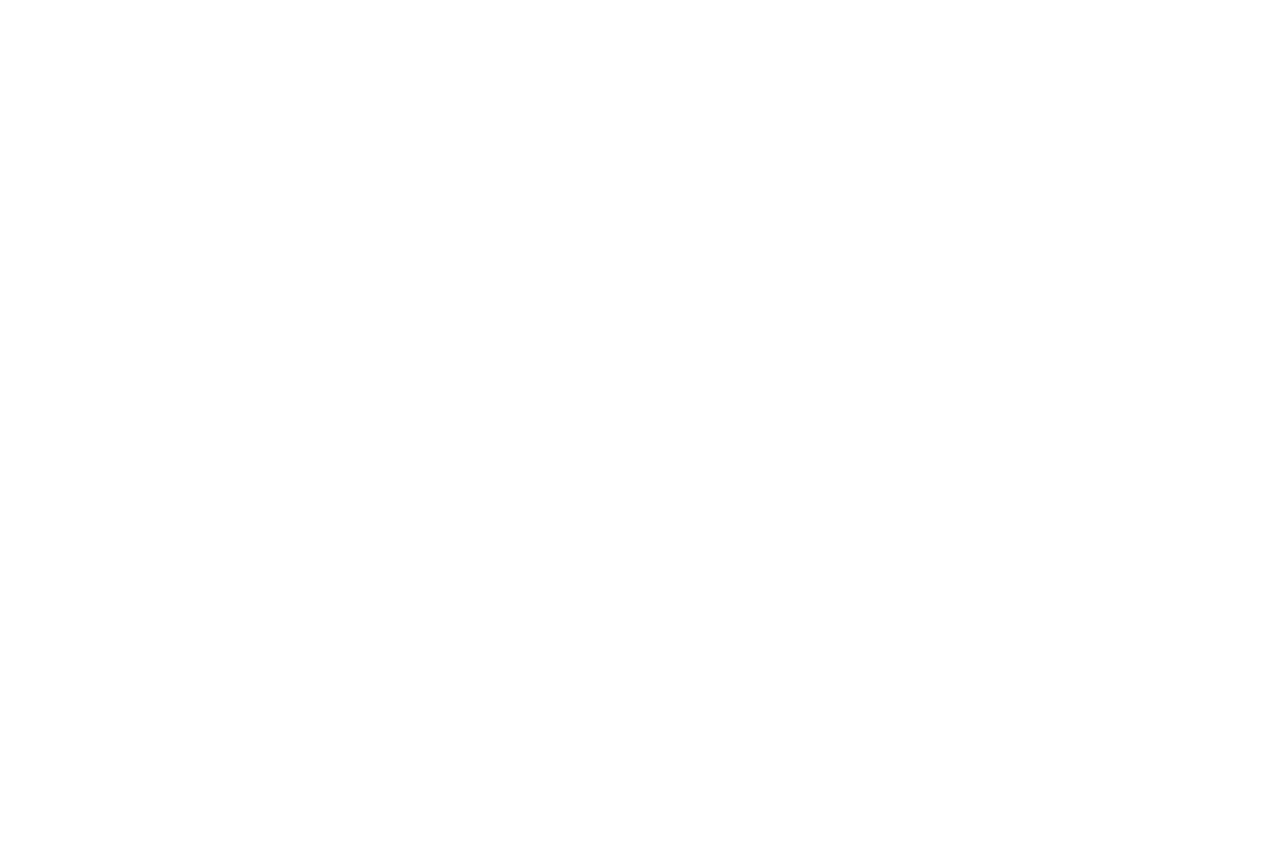
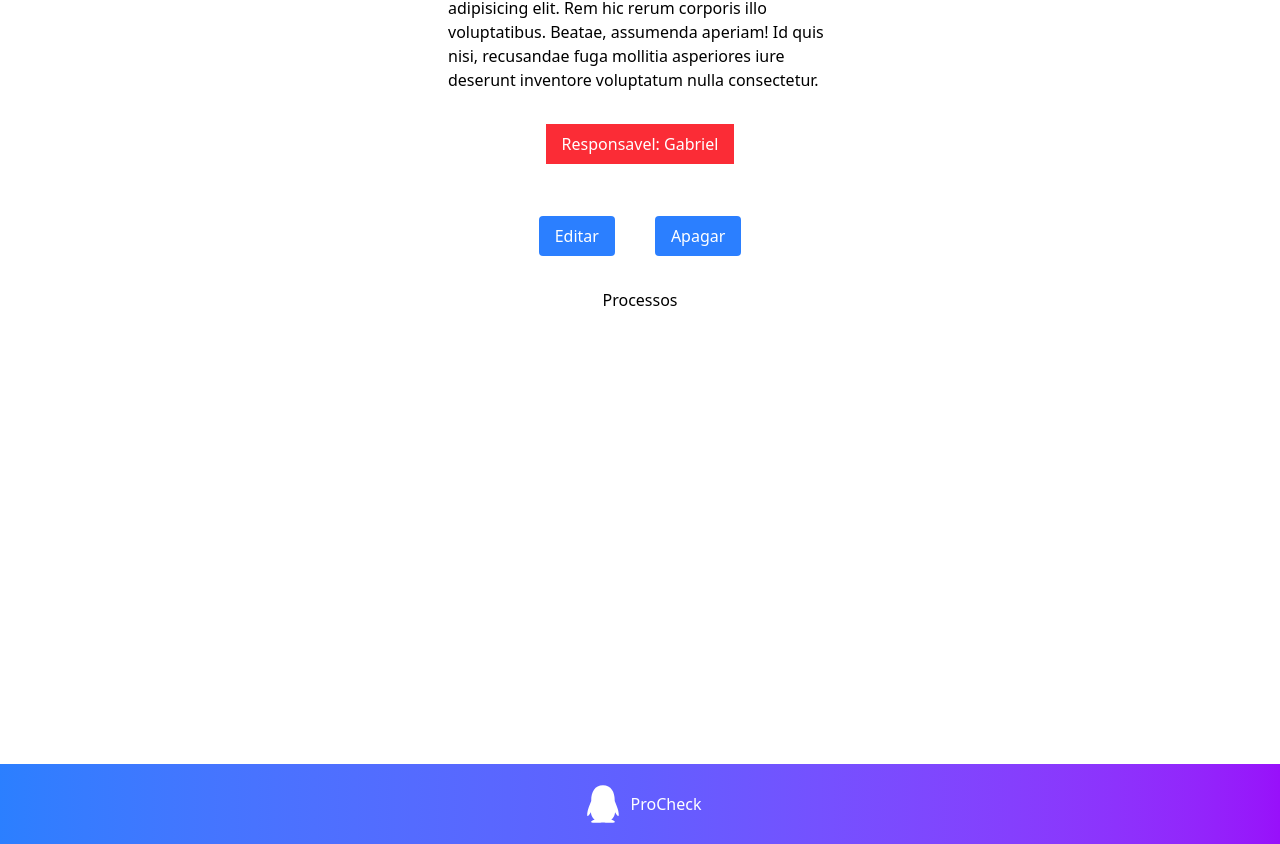
Before and after one commit to gabrielamara98/front-case, a React (Vite) app: page /area/1 in a window 1280 px wide. Before the commit this address had no page. Shown: the part 196-1040 px from the top of the page. Before the commit the page ends 800 px from the top, so only its background shows below. Built offline with nearby package versions, Linux system fonts and the light colour scheme; no server answers.

Commit message:
Ajustes no design + organização

```diff
--- a/src/components/Card/Card.jsx
+++ b/src/components/Card/Card.jsx
@@ -18,8 +18,8 @@ const Card = () =>{
                     <div key={item.id} className="grid grid-rows-2 w-[250px] border border-indigo-600 rounded-md bg-red-50 py-4 px-4">
                         <div></div>
                         <div className="flex flex-col gap-10 items-center border-t-2 border-indigo-600">
-                            <h2 className="">{item.nome}</h2>
-                            <Link to={`/setor/${item.id}`}state={{nome:item.nome}} ><button className="bg-blue-500 text-white px-4 py-2 rounded w-fit cursor-pointer">Acessar</button></Link>
+                            <h2 className="">{item.name}</h2>
+                            <Link to={`/area/${item.id}`} ><button className="bg-blue-500 text-white px-4 py-2 rounded w-fit cursor-pointer">Acessar</button></Link>
                         </div>
                     </div>)
             })}
--- /dev/null
+++ b/src/components/Footer/Footer.jsx
@@ -0,0 +1,10 @@
+import Logo from "../Header/Logo"
+
+const Footer = () =>{
+    return(
+        <div className="flex justify-center py-4 px-6 bg-gradient-to-r from-blue-500 via-indigo-500 to-purple-600 text-white mt-20">
+            <Logo/>
+        </div>
+    )
+}
+export default Footer
--- a/src/components/Formulario/DescricaoInput.jsx
+++ b/src/components/Formulario/DescricaoInput.jsx
@@ -2,7 +2,7 @@ const DescricaoInput = () =>{
     return(
         <div className="flex flex-col">
             <label htmlFor="descricao">Descrição</label>
-            <textarea className="border border-gray-950 rounded-sm" id="descricao" name="descricao" placeholder="Digite o uma nova descrição"></textarea>
+            <textarea className="border border-gray-950 rounded-sm" id="descricao" name="descricao" placeholder="Digite uma descrição"></textarea>
         </div>
     )
 
--- a/src/components/Formulario/Formulario.jsx
+++ b/src/components/Formulario/Formulario.jsx
@@ -5,7 +5,7 @@ import ResponsavelInput from "./ResponsavelInput"
 const Formulario = ({btnText}) =>{
     return(
 
-        <div className="flex flex-col py-10 px-10 gap-4 w-4xl border">
+        <div className="flex flex-col py-10 px-10 gap-4 w-4xl">
             <form className="flex flex-col gap-2">
                 <NomeInput/>
                 <ResponsavelInput/>
--- /dev/null
+++ b/src/components/InfoGeral/InfoGeral.jsx
@@ -0,0 +1,33 @@
+import Formulario from '../Formulario/Formulario'
+import ProcessoList from '../ProcessoList/ProcessoList'
+import { useState } from 'react';
+import Modal from '../Modal/Modal'
+
+const InfoGeral= ({titulo, descricao,resposanvel}) =>{
+
+    const [modalAberto, setModalAberto] = useState(false);
+
+    const abrirModal = () => setModalAberto(true);
+    const fecharModal = () => setModalAberto(false);
+
+
+    return(
+        <>
+            <h1 className='mt-5 text-3xl max-w-sm'>{titulo}</h1>
+            <div className='max-w-sm'>
+                <p>{descricao}</p>
+            </div>
+            <p className='px-4 py-2 bg-red-500 text-white'>Responsavel: {resposanvel}</p>
+            <div className='flex gap-10'>
+                <button className="bg-blue-500 text-white px-4 py-2 rounded cursor-pointer mt-5"onClick={abrirModal}>Editar</button>
+                <button className="bg-blue-500 text-white px-4 py-2 rounded cursor-pointer mt-5">Apagar</button>
+            </div>
+            <Modal isOpen={modalAberto} isClosed = {fecharModal}>
+                <Formulario btnText="Alterar"/>
+            </Modal>
+            <h2>Processos</h2>
+        </>
+
+    )
+}
+export default InfoGeral
--- a/src/components/Modal/Modal.jsx
+++ b/src/components/Modal/Modal.jsx
@@ -14,7 +14,7 @@ const Modal = ({ isOpen, onClose, children }) => {
   }, [isOpen]);
 
   return (
-    <dialog ref={dialogRef} onCancel={onClose} className="b m-auto w-4xl">
+    <dialog ref={dialogRef} onCancel={onClose} className=" m-auto w-4xl">
       {children}
       <form className="flex flex-col items-center py-4 px-6" method="dialog">
         <button onClick={onClose} className="bg-blue-500 text-white px-4 py-2 rounded w-fit cursor-pointer">Fechar</button>
--- a/src/components/Processo/Processo.jsx
+++ b/src/components/ProcessoList/ProcessoList.jsx
@@ -1,15 +1,7 @@
 import { useEffect, useState } from "react";
 import { useLocation, Link } from "react-router-dom"
 
-const Setor = () => {
-    const path = useLocation();
-    const locationPath = path.pathname
-    const id = locationPath.split("/")
-    id.splice(0, 2)
-
-    const location = useLocation()
-
-    const {nome} = location.state
+const ProcessoList = () => {
 
     // const [valor, setValor] = useState([])
     // const [loading, setLoading] = useState(true)
@@ -37,4 +29,4 @@ const Setor = () => {
         // </div>
     )
 }
-export default Setor
+export default ProcessoList
--- /dev/null
+++ b/src/pages/Area.jsx
@@ -0,0 +1,22 @@
+import { useParams} from "react-router-dom"
+import InfoGeral from "../components/InfoGeral/InfoGeral"
+import { useEffect, useState } from "react";
+
+const Area = () =>{
+
+    const { id } = useParams();
+    const [valor,setValor] = useState([])
+
+    useEffect(()=>{
+        fetch(`https://jsonplaceholder.typicode.com/users/${id}`)
+        .then(resp => resp.json())
+        .then(data => setValor(data))
+    },[])
+
+
+    return(
+        <InfoGeral titulo="AREAX" descricao="Lorem ipsum dolor sit amet consectetur adipisicing elit. Rem hic rerum corporis illo voluptatibus. Beatae, assumenda aperiam! Id quis nisi, recusandae fuga mollitia asperiores iure deserunt inventore voluptatum nulla consectetur." resposanvel="Gabriel"/>
+    )
+}
+
+export default Area
--- a/src/components/Home/Home.jsx
+++ b/src/pages/Home.jsx
@@ -1,5 +1,5 @@
-import Formulario from '../Formulario/Formulario'
-import Card from '../Card/Card'
+import Formulario from '../components/Formulario/Formulario'
+import Card from '../components/Card/Card'
 
 const Home = () =>{
     return(
--- /dev/null
+++ b/src/pages/Processo.jsx
@@ -0,0 +1,8 @@
+import InfoGeral from "../components/InfoGeral/InfoGeral"
+
+const Processo= () =>{
+    return(
+        <InfoGeral/>
+    )
+}
+export default Processo
--- a/src/pages/RootLayout.jsx
+++ b/src/pages/RootLayout.jsx
@@ -1,3 +1,4 @@
+import Footer from "../components/Footer/Footer"
 import Header from "../components/Header/Header"
 import { Outlet } from "react-router-dom"
 
@@ -6,9 +7,10 @@ function RootLayout() {
   return (
     <>
       <Header/>
-      <main className="flex flex-col items-center gap-8 flex-wrap">
+      <main className="flex flex-col items-center gap-8 flex-wrap min-h-screen">
         <Outlet/>
       </main>
+      <Footer/>
     </>
   )
 }
```
Also changed, not shown: src/routes/AppRoutes.jsx (+5 -3 lines).
